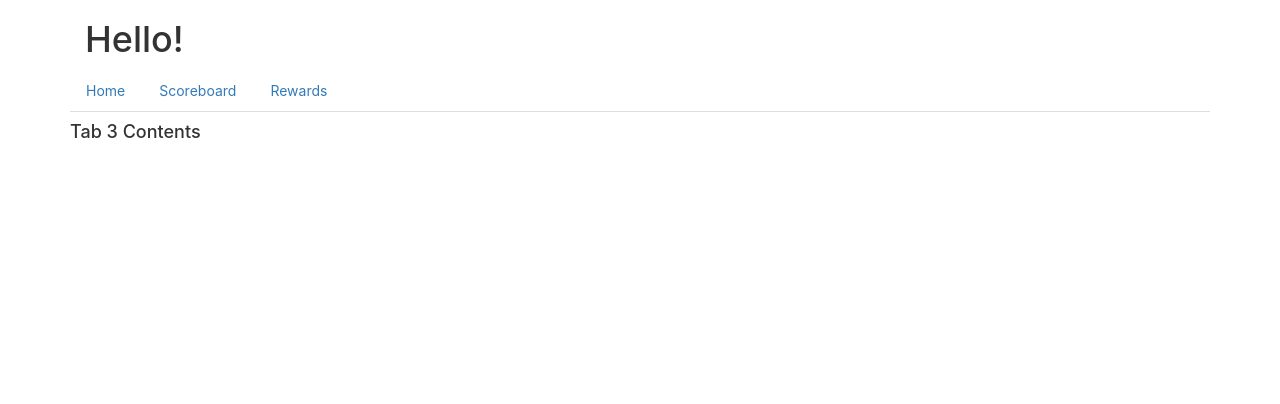
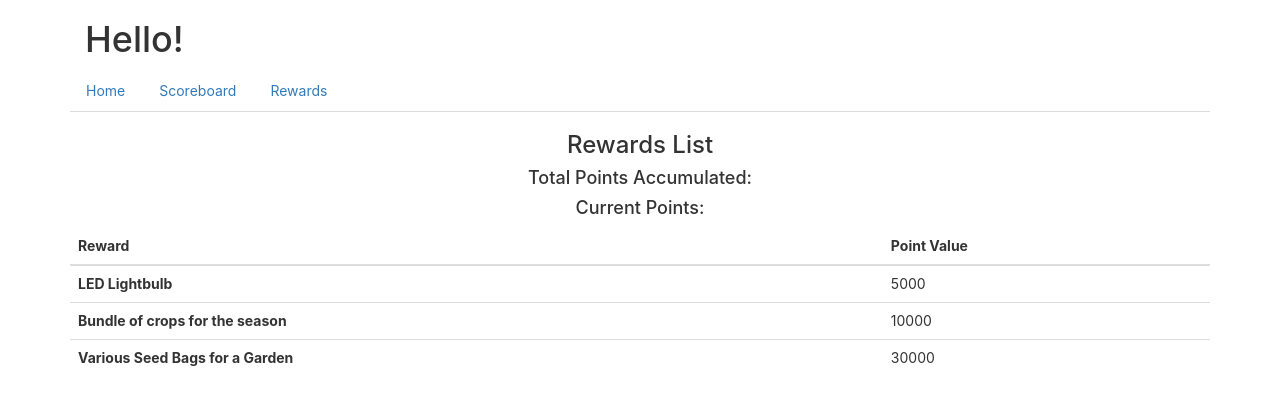
Before and after one commit to jerseycity2018/team-19, a React (Create React App) app: page /home in a window 1280 px wide. Both pictures are taken after a click on the link "Rewards". Shown: the top 404 px of the page. Built offline with nearby package versions, Linux system fonts and the light colour scheme.

Commit message:
Added in Rewards tab

```diff
--- a/src/pages/Home.js
+++ b/src/pages/Home.js
@@ -152,7 +152,33 @@ class Home extends Component {
                 <TabPane tabId="3">
                     <Row>
                         <Col sm="12">
-                            <h4>Tab 3 Contents</h4>
+							<Card body>
+							<center><CardTitle id ="App"><h3>Rewards List</h3></CardTitle>
+								<h4>Total Points Accumulated: </h4>
+								<h4>Current Points: </h4></center>
+								<Table>
+									<thead>
+									<tr>
+										<th>Reward</th>
+										<th>Point Value</th>
+									</tr>
+									</thead>
+									<tbody>
+										<tr>
+											<th scope="row">LED Lightbulb</th>
+											<td>5000</td>
+										</tr>
+										<tr>
+											<th scope="row">Bundle of crops for the season</th>
+											<td>10000</td>
+										</tr>
+										<tr>
+											<th scope="row">Various Seed Bags for a Garden</th>
+											<td>30000</td>
+										</tr>
+									</tbody>
+								</Table>
+							</Card>
                         </Col>
                     </Row>
                 </TabPane>
```
Also changed, not shown: 1 other file (tests, documents, lock files or other folders).
